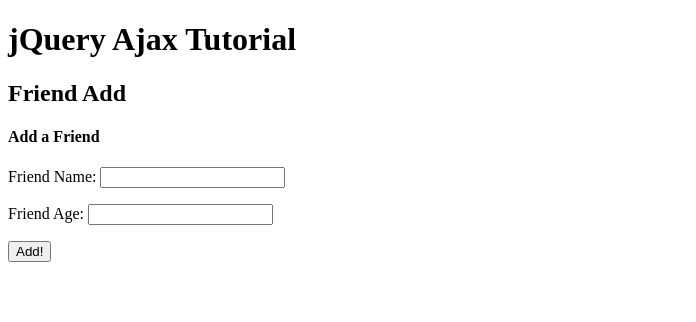
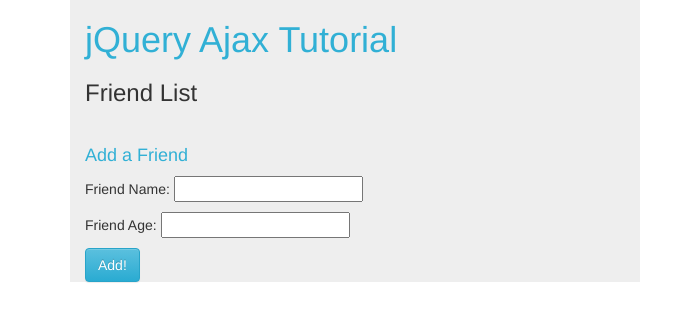
Before and after one commit to JamesHandshoe/ajax-tutorial, a plain HTML site: page index.html in a window 1280 px wide. Shown: the whole page, without its empty margins (0-696 px from the left). Drawn offline with nearby package versions, Linux system fonts and the light colour scheme; no server answers.

Commit message:
added bootstrap and some additional styling

```diff
--- a/index.html
+++ b/index.html
@@ -5,17 +5,32 @@
 	<!--<link rel="stylesheet" type="text/css" href="css/main.css">-->
 	<script src="https://ajax.googleapis.com/ajax/libs/jquery/1.12.4/jquery.min.js"></script>
 	<script src="https://cdnjs.cloudflare.com/ajax/libs/jqueryui/1.11.4/jquery-ui.min.js"></script>
+	<!-- Latest compiled and minified CSS -->
+	<link rel="stylesheet" href="https://maxcdn.bootstrapcdn.com/bootstrap/3.3.7/css/bootstrap.min.css" integrity="sha384-BVYiiSIFeK1dGmJRAkycuHAHRg32OmUcww7on3RYdg4Va+PmSTsz/K68vbdEjh4u" crossorigin="anonymous">
+
+	<!-- Optional theme -->
+	<link rel="stylesheet" href="https://maxcdn.bootstrapcdn.com/bootstrap/3.3.7/css/bootstrap-theme.min.css" integrity="sha384-rHyoN1iRsVXV4nD0JutlnGaslCJuC7uwjduW9SVrLvRYooPp2bWYgmgJQIXwl/Sp" crossorigin="anonymous">
+
+	<!-- Latest compiled and minified JavaScript -->
+	<script src="https://maxcdn.bootstrapcdn.com/bootstrap/3.3.7/js/bootstrap.min.js" integrity="sha384-Tc5IQib027qvyjSMfHjOMaLkfuWVxZxUPnCJA7l2mCWNIpG9mGCD8wGNIcPD7Txa" crossorigin="anonymous"></script>
 
 </head>
 <body>
-	<h1>jQuery Ajax Tutorial</h1>
-	<h2>Friend Add</h2>
-	<ul id="friends">
-	</ul>
-	<h4>Add a Friend</h4>
-	<p>Friend Name: <input type="text" id="name"></p>
-	<p>Friend Age: <input type="text" id="age"></p>
-	<button id="add-friend">Add!</button>
+	<div class="container">
+		<div class="col-md-6" style="background-color: #eee">
+			<h1 style="color: #31B0D5">jQuery Ajax Tutorial</h1>
+			<h3>Friend List</h3>
+			<ul id="friends">
+			</ul>
+			<br>
+			<h4 style="color: #31B0D5">Add a Friend</h4>
+			<p>Friend Name: <input type="text" id="name"></p>
+			<p>Friend Age: <input type="text" id="age"></p>
+			<button id="add-friend" class="btn btn-info">Add!</button>
+			<br>
+		</div>
+	</div>
+
 
 
 <!--js files-->
```
Also changed, not shown: 1 other file.
